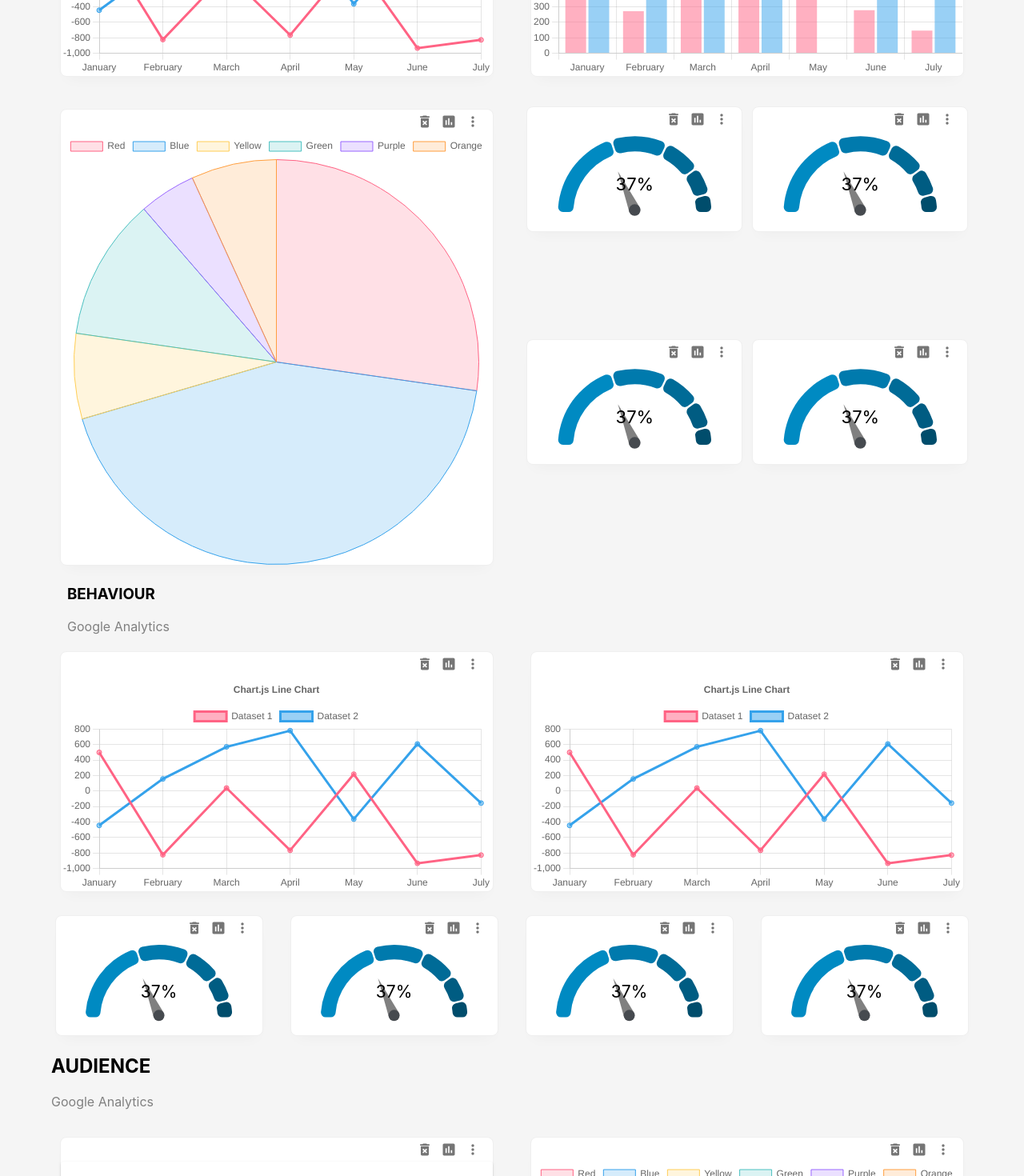
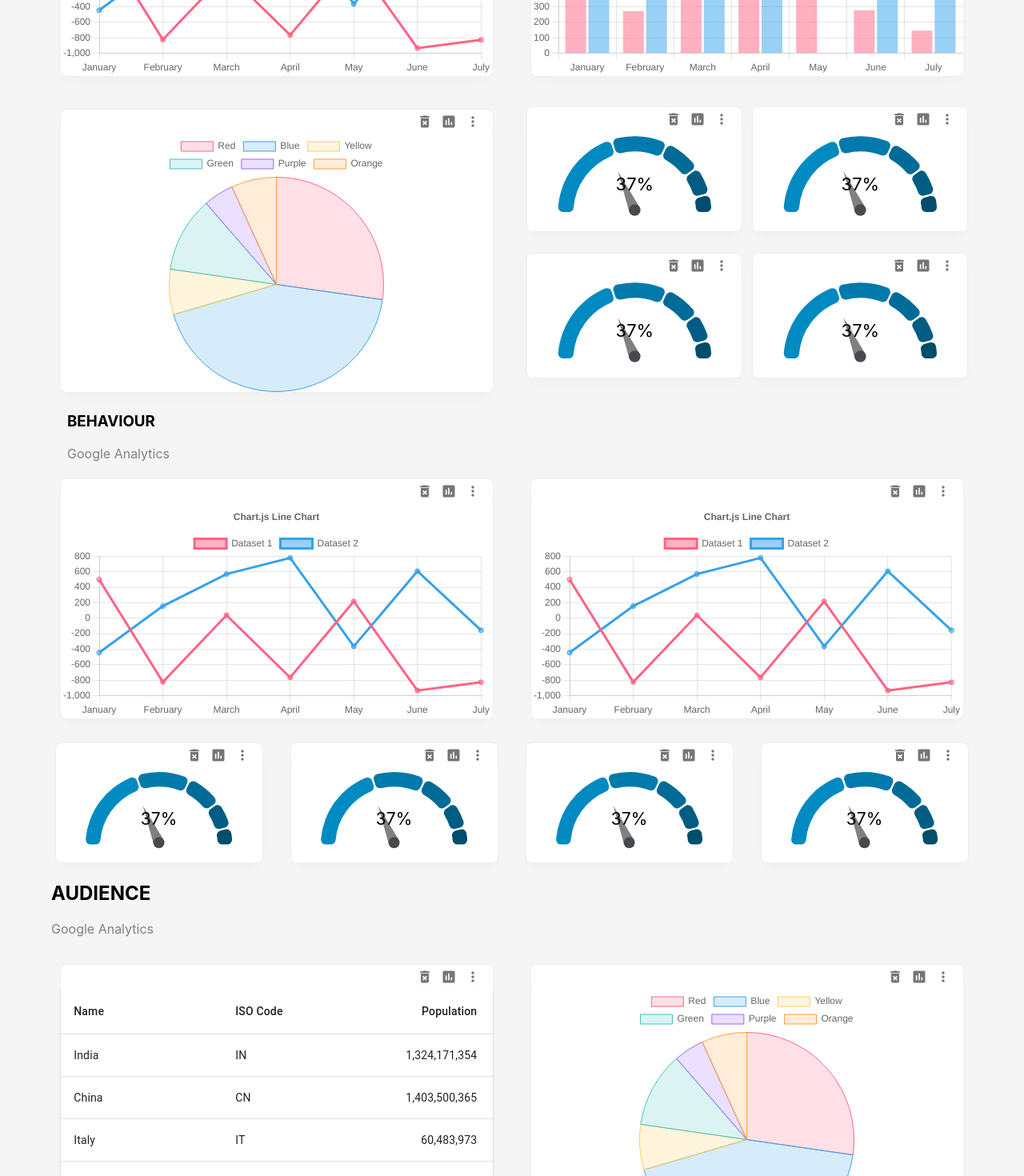
Before and after one commit to KiranGoyal88/Analytic-Dashboard, a React (Create React App) app: page / in a window 1280 px wide. Shown: the part 620-2090 px from the top of the page at 80% size. Built offline with nearby package versions, Linux system fonts and the light colour scheme.

Commit message:
Add Funnel chart | Update pi chart | Move duplicate css inside component

```diff
--- a/package.json
+++ b/package.json
@@ -23,6 +23,7 @@
     "react": "^18.2.0",
     "react-chartjs-2": "^4.3.1",
     "react-dom": "^18.2.0",
+    "react-funnel-pipeline": "^0.1.2",
     "react-gauge-chart": "^0.4.0",
     "react-scripts": "5.0.1",
     "web-vitals": "^2.1.4"
--- a/src/App.js
+++ b/src/App.js
@@ -6,6 +6,7 @@ import { LineChartComponent } from "./components/LineChartComponent";
 import { PieChartComponent } from "./components/PieChartComponent";
 import MoreVertIcon from '@mui/icons-material/MoreVert';
 import GaugeChartComponent from "./components/GaugeChartComponent";
+import { FunnelChartComponent } from "./components/FunnelChartComponent";
 import TabComponent from "./components/TabComponent";
 import ResponsiveAppBar from "./components/HeaderComponent";
 import StickyHeadTable from "./TableComponent";
@@ -45,28 +46,10 @@ function App() {
 
         <Grid container rowSpacing={1} columnSpacing={{ xs: 1, sm: 2, md: 3 }}>
           <Grid item xs={6} >
-            <div style={{
-              margin: "1% 2%", border: "1px solid #EFEFEF",
-              borderRadius: "8px",
-              boxShadow: "0px 10px 18px -8.74282px rgba(0, 0, 0, 0.04)",
-              backgroundColor: "#FFFFFF", display: "flex",
-              flexDirection: "column",
-            }}>
             <ChartRenderer setSelectedWidget={setSelectedWidget} chartType='LineChart'><LineChartComponent /></ChartRenderer>
-
-
-
-            </div>
           </Grid>
           <Grid item xs={6} >
-            <div style={{
-              margin: "1% 2%", border: "1px solid #EFEFEF",
-              borderRadius: "8px",
-              boxShadow: "0px 10px 18px -8.74282px rgba(0, 0, 0, 0.04)",
-              backgroundColor: "#FFFFFF"
-            }}>
             <ChartRenderer setSelectedWidget={setSelectedWidget} chartType='BarChart'><BarChartComponent /></ChartRenderer>
-            </div>
           </Grid>
         </Grid>
 
@@ -77,29 +60,13 @@ function App() {
           style={{ marginTop: "20px" }}
         >
           <Grid item xs={6} >
-            <div style={{
-              margin: "1% 2%", border: "1px solid #EFEFEF",
-              borderRadius: "8px",
-              boxShadow: "0px 10px 18px -8.74282px rgba(0, 0, 0, 0.04)",
-              backgroundColor: "#FFFFFF", display: "flex",
-              flexDirection: "column",
-            }}>
             <ChartRenderer setSelectedWidget={setSelectedWidget} chartType='PieChart'><PieChartComponent /></ChartRenderer>
-            </div>
           </Grid>
           <Grid item container xs={6}>
             {[1, 1, 1, 1].map(() => {
               return (
                 <Grid item xs={6} >
-                  <div style={{
-                    margin: "1% 2%", border: "1px solid #EFEFEF",
-                    borderRadius: "8px",
-                    boxShadow: "0px 10px 18px -8.74282px rgba(0, 0, 0, 0.04)",
-                    backgroundColor: "#FFFFFF", display: "flex",
-                    flexDirection: "column",
-                  }}>
                   <ChartRenderer setSelectedWidget={setSelectedWidget} chartType='GaugeChart'><GaugeChartComponent /></ChartRenderer>
-                  </div>
                 </Grid>
               );
             })}
@@ -113,26 +80,10 @@ function App() {
 
         <Grid container rowSpacing={1} columnSpacing={{ xs: 1, sm: 2, md: 3 }}>
           <Grid item xs={6} >
-            <div style={{
-              margin: "1% 2%", border: "1px solid #EFEFEF",
-              borderRadius: "8px",
-              boxShadow: "0px 10px 18px -8.74282px rgba(0, 0, 0, 0.04)",
-              backgroundColor: "#FFFFFF", display: "flex",
-              flexDirection: "column",
-            }}>
             <ChartRenderer setSelectedWidget={setSelectedWidget} chartType='LineChart'><LineChartComponent /></ChartRenderer>
-            </div>
           </Grid>
           <Grid item xs={6} >
-            <div style={{
-              margin: "1% 2%", border: "1px solid #EFEFEF",
-              borderRadius: "8px",
-              boxShadow: "0px 10px 18px -8.74282px rgba(0, 0, 0, 0.04)",
-              backgroundColor: "#FFFFFF", display: "flex",
-              flexDirection: "column",
-            }}>
             <ChartRenderer setSelectedWidget={setSelectedWidget} chartType='LineChart'><LineChartComponent /></ChartRenderer>
-            </div>
           </Grid>
         </Grid>
         <Grid
@@ -150,15 +101,7 @@ function App() {
           {[1, 1, 1, 1].map(() => {
             return (
               <Grid item xs={3} >
-                <div style={{
-                  margin: "1% 2%", border: "1px solid #EFEFEF",
-                  borderRadius: "8px",
-                  boxShadow: "0px 10px 18px -8.74282px rgba(0, 0, 0, 0.04)",
-                  backgroundColor: "#FFFFFF", display: "flex",
-                  flexDirection: "column",
-                }}>
                 <ChartRenderer setSelectedWidget={setSelectedWidget} chartType='GaugeChart'><GaugeChartComponent /></ChartRenderer>
-                </div>
               </Grid>
             );
           })}
@@ -176,34 +119,16 @@ function App() {
           style={{ marginTop: "20px" }}
         >
           <Grid item xs={6} >
-            <div style={{
-              margin: "1% 2%", border: "1px solid #EFEFEF", borderRadius: "8px", boxShadow: "0px 10px 18px -8.74282px rgba(0, 0, 0, 0.04)", backgroundColor: "#FFFFFF", display: "flex", flexDirection: "column"
-            }}>
             <ChartRenderer setSelectedWidget={setSelectedWidget} chartType='StickyHeadTable'><StickyHeadTable /></ChartRenderer>
-            </div>
-            <div style={{
-              margin: "1% 2%", border: "1px solid #EFEFEF", borderRadius: "8px", boxShadow: "0px 10px 18px -8.74282px rgba(0, 0, 0, 0.04)", backgroundColor: "#FFFFFF", display: "flex", flexDirection: "column"
-            }}>
-              <ChartRenderer setSelectedWidget={setSelectedWidget} chartType='StickyHeadTable'><StickyHeadTable /></ChartRenderer>
-            </div>
+            <ChartRenderer setSelectedWidget={setSelectedWidget} chartType='StickyHeadTable'><FunnelChartComponent /></ChartRenderer>
           </Grid>
           <Grid item xs={6} >
-            <div style={{ margin: "1% 2%", border: "1px solid #EFEFEF", borderRadius: "8px", boxShadow: "0px 10px 18px -8.74282px rgba(0, 0, 0, 0.04)", backgroundColor: "#FFFFFF", display: "flex", flexDirection: "column" }}>
             <ChartRenderer setSelectedWidget={setSelectedWidget} chartType='PieChart'><PieChartComponent /></ChartRenderer>
-            </div>
-            <div style={{
-              margin: "1% 2%", border: "1px solid #EFEFEF", borderRadius: "8px", boxShadow: "0px 10px 18px -8.74282px rgba(0, 0, 0, 0.04)", backgroundColor: "#FFFFFF", display: "flex", flexDirection: "column"
-            }}>
             <ChartRenderer setSelectedWidget={setSelectedWidget} chartType='StickyHeadTable'><StickyHeadTable numRows={3} /></ChartRenderer>
-            </div>
-            <div style={{
-              margin: "1% 2%", border: "1px solid #EFEFEF", borderRadius: "8px", boxShadow: "0px 10px 18px -8.74282px rgba(0, 0, 0, 0.04)", backgroundColor: "#FFFFFF", display: "flex", flexDirection: "column"
-            }}>
             <ChartRenderer setSelectedWidget={setSelectedWidget} chartType='StickyHeadTable'><StickyHeadTable numRows={3} /></ChartRenderer>
-            </div>
-
           </Grid>
         </Grid>
+
         <Grid
           container
           rowSpacing={1}
--- a/src/components/ChartRenderer.jsx
+++ b/src/components/ChartRenderer.jsx
@@ -6,7 +6,17 @@ import DeleteForeverIcon from "@mui/icons-material/DeleteForever";
 
 function ChartRenderer(props) {
   return (
-    <div style={{ display: "flex", flexDirection: "column" }}>
+    <div
+      style={{
+        margin: "1% 2%",
+        border: "1px solid #EFEFEF",
+        borderRadius: "8px",
+        boxShadow: "0px 10px 18px -8.74282px rgba(0, 0, 0, 0.04)",
+        backgroundColor: "#FFFFFF",
+        display: "flex",
+        flexDirection: "column"
+      }}
+    >
       <div style={{ alignSelf: "flex-end", marginRight: "10px" }}>
         <IconButton aria-label="delete" size="small">
           <DeleteForeverIcon fontSize="small" />
@@ -14,10 +24,7 @@ function ChartRenderer(props) {
         <IconButton aria-label="delete" size="small">
           <InsertChartIcon fontSize="small" />
         </IconButton>
-        <IconButton
-          aria-label="delete"
-          size="small"
-          onClick={() => props.setSelectedWidget(props.chartType)}>
+        <IconButton aria-label="delete" size="small" onClick={() => props.setSelectedWidget(props.chartType)}>
           <MoreVertIcon fontSize="small" />
         </IconButton>
       </div>
--- /dev/null
+++ b/src/components/FunnelChartComponent.jsx
@@ -0,0 +1,18 @@
+import React from "react";
+import { FunnelChart } from "react-funnel-pipeline";
+import "react-funnel-pipeline/dist/index.css";
+
+export function FunnelChartComponent() {
+  return (
+    <FunnelChart
+      data={[
+        { name: "Awareness", value: 252 },
+        { name: "Interest", value: 105 },
+        { name: "Consideration", value: 84 },
+        { name: "Evaluation", value: 72 },
+        { name: "Commitment", value: 19 },
+        { name: "Sale", value: 10 }
+      ]}
+    />
+  );
+}
--- a/src/components/PieChartComponent.jsx
+++ b/src/components/PieChartComponent.jsx
@@ -1,36 +1,40 @@
-import React from 'react';
-import { Chart as ChartJS, ArcElement, Tooltip, Legend } from 'chart.js';
-import { Pie } from 'react-chartjs-2';
+import React from "react";
+import { Chart as ChartJS, ArcElement, Tooltip, Legend } from "chart.js";
+import { Pie } from "react-chartjs-2";
 
 ChartJS.register(ArcElement, Tooltip, Legend);
 
 export const data = {
-  labels: ['Red', 'Blue', 'Yellow', 'Green', 'Purple', 'Orange'],
+  labels: ["Red", "Blue", "Yellow", "Green", "Purple", "Orange"],
   datasets: [
     {
-      label: '# of Votes',
+      label: "# of Votes",
       data: [12, 19, 3, 5, 2, 3],
       backgroundColor: [
-        'rgba(255, 99, 132, 0.2)',
-        'rgba(54, 162, 235, 0.2)',
-        'rgba(255, 206, 86, 0.2)',
-        'rgba(75, 192, 192, 0.2)',
-        'rgba(153, 102, 255, 0.2)',
-        'rgba(255, 159, 64, 0.2)',
+        "rgba(255, 99, 132, 0.2)",
+        "rgba(54, 162, 235, 0.2)",
+        "rgba(255, 206, 86, 0.2)",
+        "rgba(75, 192, 192, 0.2)",
+        "rgba(153, 102, 255, 0.2)",
+        "rgba(255, 159, 64, 0.2)"
       ],
       borderColor: [
-        'rgba(255, 99, 132, 1)',
-        'rgba(54, 162, 235, 1)',
-        'rgba(255, 206, 86, 1)',
-        'rgba(75, 192, 192, 1)',
-        'rgba(153, 102, 255, 1)',
-        'rgba(255, 159, 64, 1)',
+        "rgba(255, 99, 132, 1)",
+        "rgba(54, 162, 235, 1)",
+        "rgba(255, 206, 86, 1)",
+        "rgba(75, 192, 192, 1)",
+        "rgba(153, 102, 255, 1)",
+        "rgba(255, 159, 64, 1)"
       ],
-      borderWidth: 1,
-    },
-  ],
+      borderWidth: 1
+    }
+  ]
 };
 
 export function PieChartComponent() {
-  return <Pie data={data} />;
+  return (
+    <div style={{ padding: "0% 20%" }}>
+      <Pie data={data} />
+    </div>
+  );
 }
```
Lines whose indentation alone changed are shown as unchanged.
